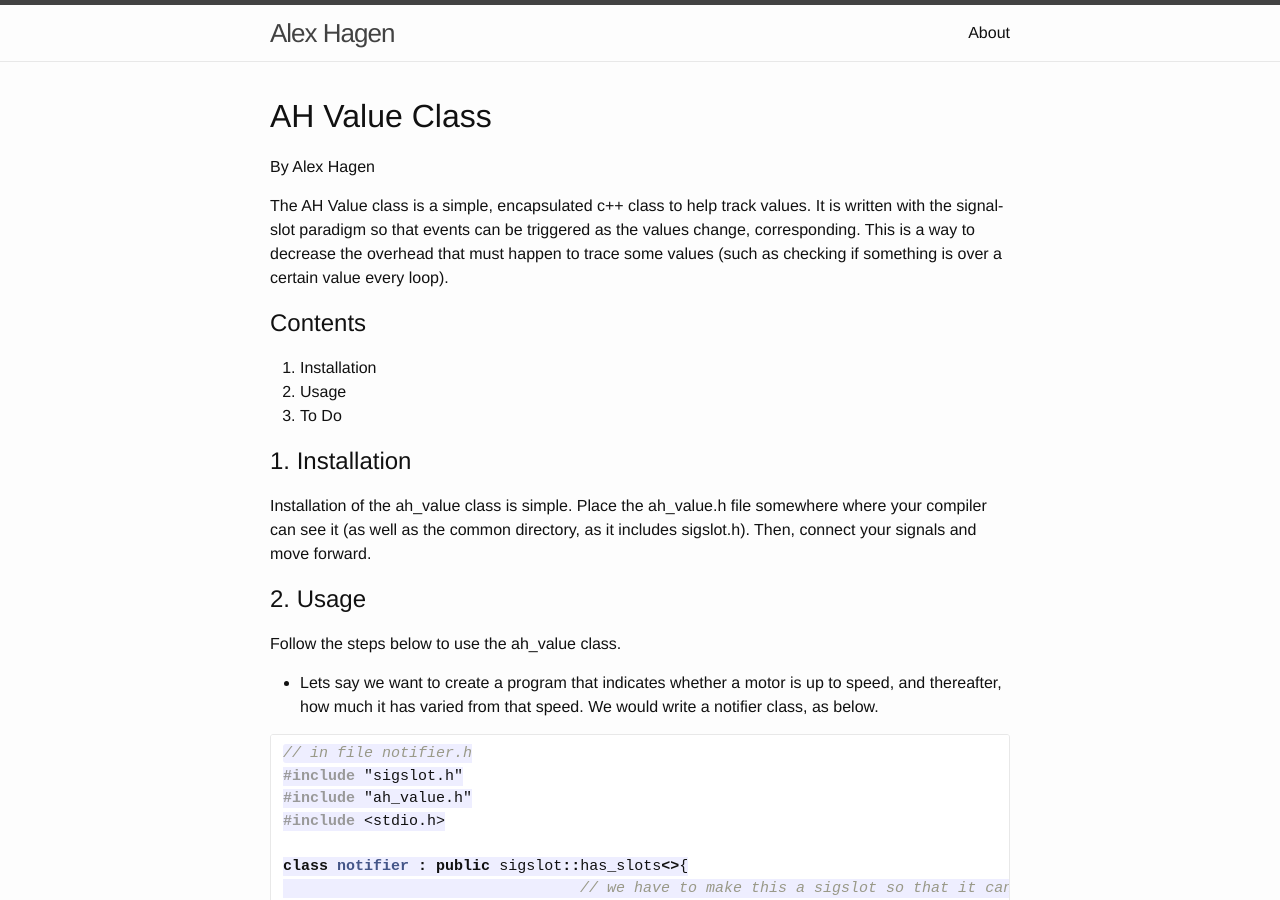
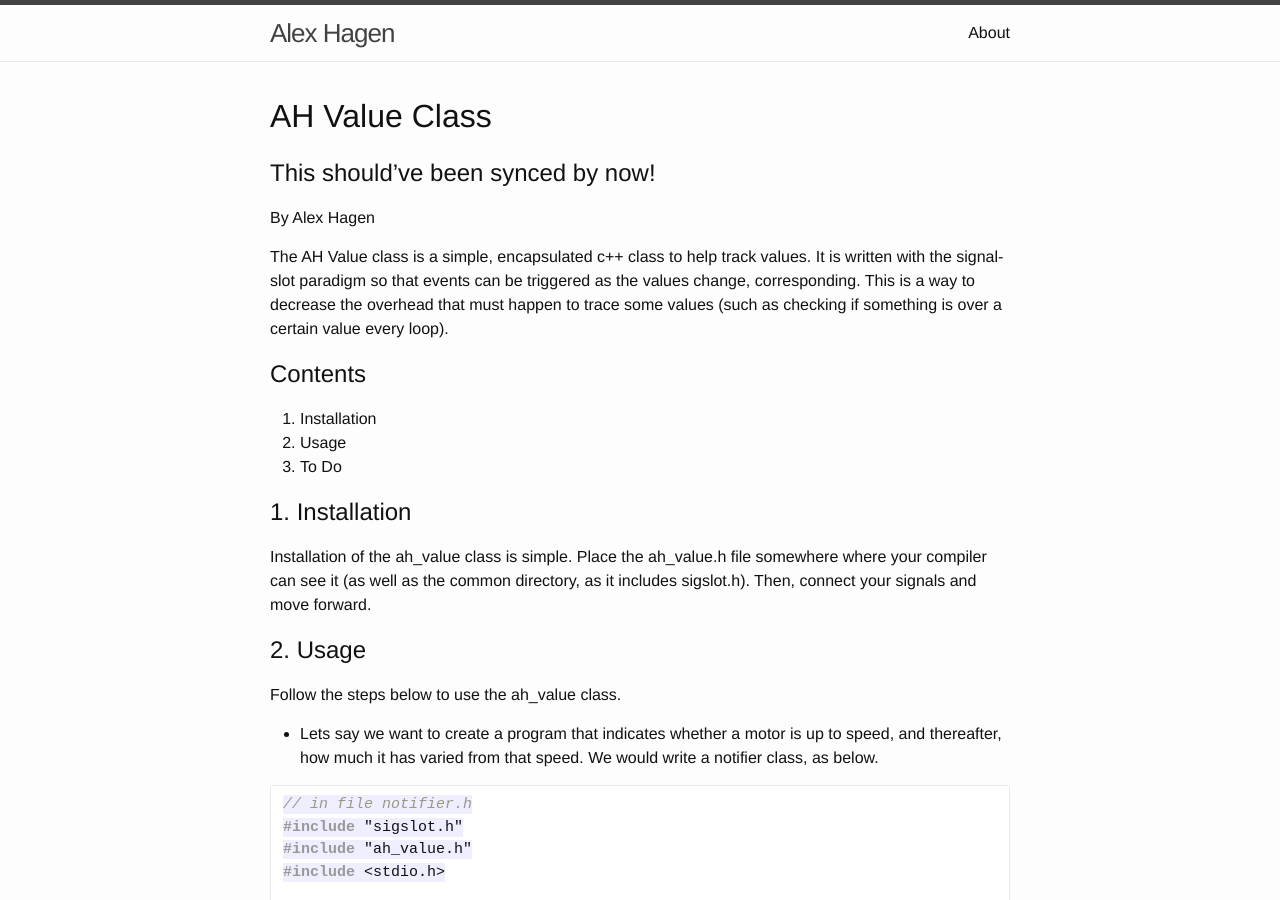
Before and after one commit to alexhagen/cppm, a Jekyll site: the page built from index.md, in a window 1280 px wide and 900 px high. Built offline with Jekyll 4.4.1, drawn with Linux system fonts in a browser that asks for light colours.

Commit message:
Sync README.md in master branch to index.md in gh-pages

```diff
--- a/index.md
+++ b/index.md
@@ -2,7 +2,11 @@
 layout: index
 ---
 
+
 # AH Value Class
+
+## This should've been synced by now!
+
 By Alex Hagen
 
 The AH Value class is a simple, encapsulated c++ class to help track values.  It is written with the signal-slot paradigm so that events can be triggered as the values change, corresponding.  This is a way to decrease the overhead that must happen to trace some values (such as checking if something is over a certain value every loop).
```
